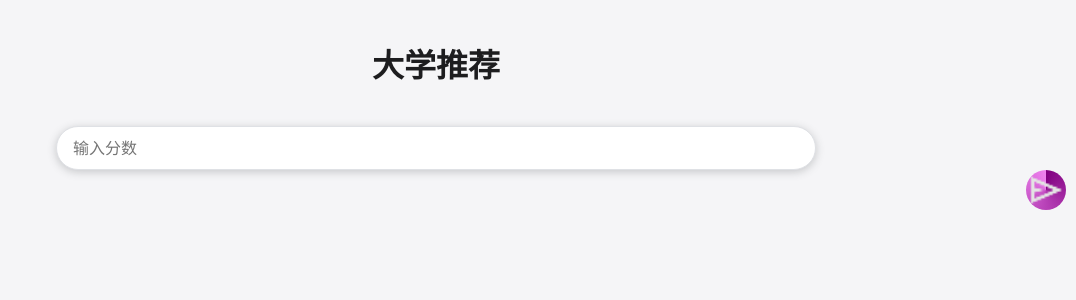
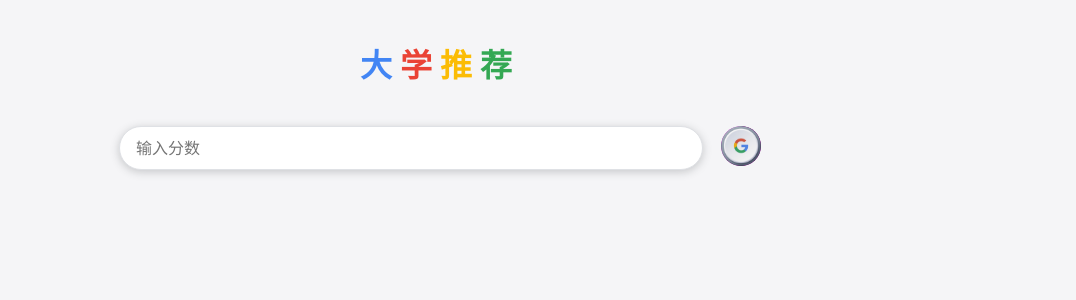
Before and after one commit to Vinwan/school-recommend, a Flask app: page / in a window 1280 px wide. Shown: the top 300 px of the page, without its empty margins (204-1280 px from the left). Run offline with Flask 3, Linux system fonts and the light colour scheme.

Commit message:
style: 更新UI样式并优化数据库查询
调整了首页标题的样式，使用Google品牌颜色。将输入框和按钮的样式更新为更现代的设计。优化了数据库查询逻辑，添加了DISTINCT关键字去重，并改进了结果处理逻辑，避免重复数据。

```diff
--- a/static/styles.css
+++ b/static/styles.css
@@ -59,7 +59,7 @@ input[type="number"]::-webkit-inner-spin-button {
     margin: 0; /* Chrome, Safari, Edge, Opera */
 }
 
-/* .input-container {
+.input-container {
     display: flex;
     justify-content: center;
     align-items: center;
@@ -67,16 +67,16 @@ input[type="number"]::-webkit-inner-spin-button {
     padding: 20px;
     border-radius: 18px;
     box-shadow: 0 2px 10px rgba(0,0,0,0.05);
-} */
+    position: relative; /* 使按钮能够在输入框内定位 */
+}
 
 .icon-button {
     background: none;
     border: none;
     cursor: pointer;
     padding: 0;
-    margin-left: -40px; /* Adjust to place button inside input */
     position: absolute;
-    right: 10px; /* Adjust position */
+    right: 10px; /* 调整位置以放置在输入框内 */
 }
 
 .icon-button img {
@@ -173,3 +173,69 @@ button:hover {
         width: 100%;
     }
 }
+
+.search-container {
+    display: flex;
+    justify-content: center;
+    align-items: center;
+    max-width: 650px;
+    margin: 0 auto;
+}
+
+input[type="number"] {
+    width: 584px;
+    min-height: 44px;
+    border-radius: 24px;
+    box-shadow: 0px 2px 8px 0px rgba(60, 64, 67, 0.25);
+    border: 1px solid #dfe1e5;
+    padding: 0 16px;
+    font-size: 16px;
+    outline: none;
+    -moz-appearance: textfield; /* Firefox */
+}
+
+input[type="number"]::-webkit-outer-spin-button,
+input[type="number"]::-webkit-inner-spin-button {
+    -webkit-appearance: none;
+    margin: 0; /* Chrome, Safari, Edge, Opera */
+}
+
+.search-button {
+    background: none;
+    border: none;
+    cursor: pointer;
+    margin-left: 10px;
+    padding: 0;
+}
+
+.search-button img {
+    width: 40px;
+    height: 40px;
+    border-radius: 50%;
+    background: conic-gradient(from 0deg, purple, violet); /* 紫色渐变 */
+}
+
+
+/* Google颜色标题样式 */
+.google-colors {
+    font-size: 32px;
+    font-weight: 600;
+    text-align: center;
+    margin-bottom: 40px;
+}
+
+.google-colors .blue {
+    color: #4285F4; /* Google蓝色 */
+}
+
+.google-colors .red {
+    color: #EA4335; /* Google红色 */
+}
+
+.google-colors .yellow {
+    color: #FBBC05; /* Google黄色 */
+}
+
+.google-colors .green {
+    color: #34A853; /* Google绿色 */
+}
--- a/templates/index.html
+++ b/templates/index.html
@@ -7,10 +7,15 @@
     <link rel="stylesheet" href="/static/styles.css">
 </head>
 <body>
-    <h1>大学推荐</h1>
-    <div class="input-container">
+    <h1 class="google-colors">
+        <span class="blue">大</span>
+        <span class="red">学</span>
+        <span class="yellow">推</span>
+        <span class="green">荐</span>
+    </h1>
+    <div class="search-container">
         <input type="number" id="score" placeholder="输入分数" min="0" max="750" onkeypress="if(event.key === 'Enter') getRecommendations()">
-        <button onclick="getRecommendations()" class="icon-button">
+        <button onclick="getRecommendations()" class="search-button">
             <img src="/static/images/icon.png" alt="推荐">
         </button>
     </div>
```
Also changed, not shown: database.py (+28 -14 lines), static/images/icon.png.
